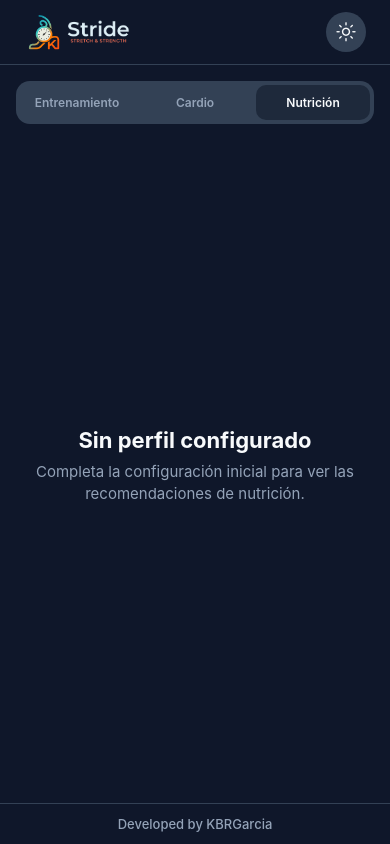
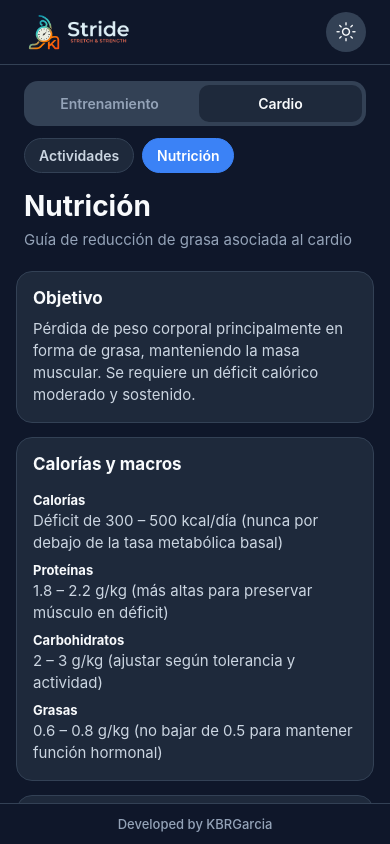
Before and after one commit to KBRGarcia/stride-app, a React Native app: screen /Cardio in a window 390 px wide. Both pictures are taken after a click on the button "Nutrición". Built offline with nearby package versions, Linux system fonts and the light colour scheme.

Commit message:
feat: Eliminar pantalla de nutrición y ajustar la navegación; se actualizan las pestañas principales y se mejora la gestión de la pantalla de cardio con un nuevo submenú para actividades y nutrición.

```diff
--- a/App.tsx
+++ b/App.tsx
@@ -9,7 +9,6 @@ import type { RootStackParamList } from './src/navigation/types';
 import CardioActivityScreen from './src/screens/CardioActivityScreen';
 import CardioScreen from './src/screens/CardioScreen';
 import HomeScreen from './src/screens/HomeScreen';
-import NutritionScreen from './src/screens/NutritionScreen';
 import ProfileScreen from './src/screens/ProfileScreen';
 import { BrandSplashScreen } from './src/screens/SplashScreen';
 import WelcomeScreen from './src/screens/WelcomeScreen';
@@ -86,7 +85,6 @@ function AppNavigator() {
         <Stack.Screen name="Home" component={HomeScreen} />
         <Stack.Screen name="Cardio" component={CardioScreen} />
         <Stack.Screen name="CardioActivity" component={CardioActivityScreen} />
-        <Stack.Screen name="Nutrition" component={NutritionScreen} />
         <Stack.Screen name="Workout" component={WorkoutScreen} />
       </Stack.Navigator>
     </NavigationContainer>
--- a/src/components/MainSectionTabs.tsx
+++ b/src/components/MainSectionTabs.tsx
@@ -6,7 +6,7 @@ import { Pressable, StyleSheet, Text, View } from 'react-native';
 import { useTheme } from '../hooks/useTheme';
 import type { RootStackParamList } from '../navigation/types';
 
-type MainSection = 'home' | 'cardio' | 'nutrition';
+type MainSection = 'home' | 'cardio';
 type MainNavigation = NativeStackNavigationProp<RootStackParamList>;
 
 interface MainSectionTabsProps {
@@ -16,11 +16,10 @@ interface MainSectionTabsProps {
 const TABS: ReadonlyArray<{
   id: MainSection;
   label: string;
-  route: 'Home' | 'Cardio' | 'Nutrition';
+  route: 'Home' | 'Cardio';
 }> = [
   { id: 'home', label: 'Entrenamiento', route: 'Home' },
   { id: 'cardio', label: 'Cardio', route: 'Cardio' },
-  { id: 'nutrition', label: 'Nutrición', route: 'Nutrition' },
 ];
 
 export function MainSectionTabs({ active }: MainSectionTabsProps) {
@@ -32,8 +31,8 @@ export function MainSectionTabs({ active }: MainSectionTabsProps) {
       StyleSheet.create({
         row: {
           flexDirection: 'row',
-          gap: 4,
-          marginHorizontal: 16,
+          gap: 8,
+          marginHorizontal: 24,
           marginTop: 16,
           marginBottom: 4,
           padding: 4,
@@ -44,17 +43,15 @@ export function MainSectionTabs({ active }: MainSectionTabsProps) {
           flex: 1,
           borderRadius: 10,
           paddingVertical: 10,
-          paddingHorizontal: 4,
           alignItems: 'center',
         },
         tabActive: {
           backgroundColor: colors.surface,
         },
         label: {
-          fontSize: 12,
+          fontSize: 14,
           fontWeight: '600',
           color: colors.textMuted,
-          textAlign: 'center',
         },
         labelActive: {
           color: colors.text,
@@ -81,13 +78,7 @@ export function MainSectionTabs({ active }: MainSectionTabsProps) {
             accessibilityState={{ selected: isActive }}
             accessibilityLabel={tab.label}
           >
-            <Text
-              style={[styles.label, isActive && styles.labelActive]}
-              numberOfLines={1}
-              adjustsFontSizeToFit
-            >
-              {tab.label}
-            </Text>
+            <Text style={[styles.label, isActive && styles.labelActive]}>{tab.label}</Text>
           </Pressable>
         );
       })}
--- /dev/null
+++ b/src/components/NutritionPanel.tsx
@@ -0,0 +1,82 @@
+import { useMemo } from 'react';
+import { ScrollView, StyleSheet, Text, View } from 'react-native';
+
+import { NutritionGuideContent } from './NutritionGuideContent';
+import { useTheme } from '../hooks/useTheme';
+import type { NutritionGuide } from '../models/types';
+
+interface NutritionPanelProps {
+  guide: NutritionGuide | null;
+  title: string;
+  subtitle: string;
+  emptyMessage?: string;
+}
+
+export function NutritionPanel({
+  guide,
+  title,
+  subtitle,
+  emptyMessage = 'Completa la configuración inicial para ver las recomendaciones de nutrición.',
+}: NutritionPanelProps) {
+  const { colors } = useTheme();
+
+  const styles = useMemo(
+    () =>
+      StyleSheet.create({
+        header: {
+          paddingHorizontal: 24,
+          paddingTop: 12,
+          paddingBottom: 8,
+        },
+        title: {
+          fontSize: 28,
+          fontWeight: '700',
+          color: colors.text,
+        },
+        subtitle: {
+          marginTop: 6,
+          fontSize: 15,
+          color: colors.textMuted,
+          lineHeight: 22,
+        },
+        content: {
+          paddingHorizontal: 16,
+          paddingTop: 12,
+          paddingBottom: 32,
+        },
+        centerContent: {
+          flex: 1,
+          alignItems: 'center',
+          justifyContent: 'center',
+          paddingHorizontal: 24,
+        },
+        emptyText: {
+          fontSize: 15,
+          color: colors.textMuted,
+          textAlign: 'center',
+          lineHeight: 22,
+        },
+      }),
+    [colors]
+  );
+
+  if (!guide) {
+    return (
+      <View style={styles.centerContent}>
+        <Text style={styles.emptyText}>{emptyMessage}</Text>
+      </View>
+    );
+  }
+
+  return (
+    <>
+      <View style={styles.header}>
+        <Text style={styles.title}>{title}</Text>
+        <Text style={styles.subtitle}>{subtitle}</Text>
+      </View>
+      <ScrollView contentContainerStyle={styles.content}>
+        <NutritionGuideContent guide={guide} />
+      </ScrollView>
+    </>
+  );
+}
--- /dev/null
+++ b/src/components/SectionSubmenu.tsx
@@ -0,0 +1,78 @@
+import { useMemo } from 'react';
+import { Pressable, StyleSheet, Text, View } from 'react-native';
+
+import { useTheme } from '../hooks/useTheme';
+
+export interface SubmenuOption<T extends string> {
+  id: T;
+  label: string;
+}
+
+interface SectionSubmenuProps<T extends string> {
+  options: ReadonlyArray<SubmenuOption<T>>;
+  active: T;
+  onChange: (id: T) => void;
+}
+
+export function SectionSubmenu<T extends string>({
+  options,
+  active,
+  onChange,
+}: SectionSubmenuProps<T>) {
+  const { colors } = useTheme();
+
+  const styles = useMemo(
+    () =>
+      StyleSheet.create({
+        row: {
+          flexDirection: 'row',
+          gap: 8,
+          marginHorizontal: 24,
+          marginTop: 8,
+          marginBottom: 4,
+        },
+        option: {
+          paddingVertical: 8,
+          paddingHorizontal: 14,
+          borderRadius: 20,
+          borderWidth: 1,
+          borderColor: colors.border,
+          backgroundColor: colors.surface,
+        },
+        optionActive: {
+          borderColor: colors.primary,
+          backgroundColor: colors.primary,
+        },
+        label: {
+          fontSize: 14,
+          fontWeight: '600',
+          color: colors.textSecondary,
+        },
+        labelActive: {
+          color: colors.primaryText,
+        },
+      }),
+    [colors]
+  );
+
+  return (
+    <View style={styles.row}>
+      {options.map((option) => {
+        const isActive = option.id === active;
+
+        return (
+          <Pressable
+            key={option.id}
+            style={[styles.option, isActive && styles.optionActive]}
+            onPress={() => onChange(option.id)}
+            accessibilityRole="button"
+            accessibilityState={{ selected: isActive }}
+            accessibilityLabel={option.label}
+          >
+            <Text style={[styles.label, isActive && styles.labelActive]}>{option.label}</Text>
+          </Pressable>
+        );
+      })}
+    </View>
+  );
+}
--- a/src/navigation/types.ts
+++ b/src/navigation/types.ts
@@ -6,6 +6,5 @@ export type RootStackParamList = {
   Home: undefined;
   Cardio: undefined;
   CardioActivity: { activityId: CardioActivityId };
-  Nutrition: undefined;
   Workout: { day: DayOfWeek };
 };
--- a/src/screens/CardioScreen.tsx
+++ b/src/screens/CardioScreen.tsx
@@ -1,12 +1,13 @@
 import { Ionicons } from '@expo/vector-icons';
 import { useNavigation } from '@react-navigation/native';
 import type { NativeStackNavigationProp } from '@react-navigation/native-stack';
-import { useMemo } from 'react';
+import { useMemo, useState } from 'react';
 import { Pressable, ScrollView, StyleSheet, Text, View } from 'react-native';
 
 import { AppShell } from '../components/AppShell';
 import { MainSectionTabs } from '../components/MainSectionTabs';
-import { NutritionGuideContent } from '../components/NutritionGuideContent';
+import { NutritionPanel } from '../components/NutritionPanel';
+import { SectionSubmenu } from '../components/SectionSubmenu';
 import { useTheme } from '../hooks/useTheme';
 import type { CardioActivityId } from '../models/types';
 import type { RootStackParamList } from '../navigation/types';
@@ -14,6 +15,7 @@ import { getCardioActivities } from '../utils/cardioData';
 import { getCardioNutritionGuide } from '../utils/nutritionData';
 
 type CardioNavigation = NativeStackNavigationProp<RootStackParamList, 'Cardio'>;
+type CardioSubmenu = 'activities' | 'nutrition';
 
 const ACTIVITY_ICONS: Record<CardioActivityId, string> = {
   jog: 'walk-outline',
@@ -21,9 +23,15 @@ const ACTIVITY_ICONS: Record<CardioActivityId, string> = {
   'rope-jump': 'pulse-outline',
 };
 
+const CARDIO_SUBMENU: ReadonlyArray<{ id: CardioSubmenu; label: string }> = [
+  { id: 'activities', label: 'Actividades' },
+  { id: 'nutrition', label: 'Nutrición' },
+];
+
 export default function CardioScreen() {
   const navigation = useNavigation<CardioNavigation>();
   const { colors } = useTheme();
+  const [submenu, setSubmenu] = useState<CardioSubmenu>('activities');
   const activities = getCardioActivities();
   const nutritionGuide = getCardioNutritionGuide();
 
@@ -63,7 +71,6 @@ export default function CardioScreen() {
           flexDirection: 'row',
           alignItems: 'center',
           justifyContent: 'space-between',
-          marginBottom: 8,
         },
         cardTitleRow: {
           flexDirection: 'row',
@@ -77,29 +84,11 @@ export default function CardioScreen() {
           fontWeight: '700',
           color: colors.text,
         },
-        cardDescription: {
-          fontSize: 14,
-          color: colors.textSecondary,
-          lineHeight: 20,
-        },
         cardMeta: {
-          marginTop: 10,
+          marginTop: 6,
+          marginLeft: 34,
           fontSize: 13,
-          fontWeight: '600',
-          color: colors.primary,
-        },
-        sectionTitle: {
-          fontSize: 18,
-          fontWeight: '700',
-          color: colors.text,
-          marginTop: 12,
-          marginBottom: 6,
-        },
-        sectionIntro: {
-          fontSize: 14,
           color: colors.textMuted,
-          lineHeight: 20,
-          marginBottom: 14,
         },
       }),
     [colors]
@@ -108,11 +97,19 @@ export default function CardioScreen() {
   return (
     <AppShell>
       <MainSectionTabs active="cardio" />
+      <SectionSubmenu options={CARDIO_SUBMENU} active={submenu} onChange={setSubmenu} />
+
+      {submenu === 'nutrition' ? (
+        <NutritionPanel
+          guide={nutritionGuide}
+          title="Nutrición"
+          subtitle="Guía de reducción de grasa asociada al cardio"
+        />
+      ) : (
+        <>
           <View style={styles.header}>
             <Text style={styles.title}>Cardio</Text>
-        <Text style={styles.subtitle}>
-          Planes de trote, ciclismo y salto de cuerda disponibles para cualquier perfil.
-        </Text>
+            <Text style={styles.subtitle}>Elige una actividad para ver el plan semanal.</Text>
           </View>
 
           <ScrollView contentContainerStyle={styles.content}>
@@ -120,7 +117,9 @@ export default function CardioScreen() {
               <Pressable
                 key={activity.id}
                 style={styles.card}
-            onPress={() => navigation.navigate('CardioActivity', { activityId: activity.id })}
+                onPress={() =>
+                  navigation.navigate('CardioActivity', { activityId: activity.id })
+                }
                 accessibilityRole="button"
                 accessibilityLabel={activity.title}
               >
@@ -135,18 +134,12 @@ export default function CardioScreen() {
                   </View>
                   <Ionicons name="chevron-forward" size={20} color={colors.textMuted} />
                 </View>
-            <Text style={styles.cardDescription}>{activity.descripcion}</Text>
                 <Text style={styles.cardMeta}>{activity.duracionEstimada}</Text>
               </Pressable>
             ))}
-
-        <Text style={styles.sectionTitle}>Nutrición para cardio</Text>
-        <Text style={styles.sectionIntro}>
-          El cardio se asocia con la reducción de grasa. Esta guía aplica a las tres
-          actividades, independientemente del objetivo elegido en el formulario.
-        </Text>
-        <NutritionGuideContent guide={nutritionGuide} />
           </ScrollView>
+        </>
+      )}
     </AppShell>
   );
 }
--- a/src/screens/HomeScreen.tsx
+++ b/src/screens/HomeScreen.tsx
@@ -1,18 +1,20 @@
 import { Ionicons } from '@expo/vector-icons';
 import { useNavigation } from '@react-navigation/native';
 import type { NativeStackNavigationProp } from '@react-navigation/native-stack';
-import { useMemo } from 'react';
+import { useMemo, useState } from 'react';
 import { FlatList, Pressable, StyleSheet, Text, View } from 'react-native';
 
 import { AppShell } from '../components/AppShell';
 import { DevResetProfileButton } from '../components/DevResetProfileButton';
 import { MainSectionTabs } from '../components/MainSectionTabs';
+import { NutritionPanel } from '../components/NutritionPanel';
+import { SectionSubmenu } from '../components/SectionSubmenu';
 import { useTheme } from '../hooks/useTheme';
 import type { DayOfWeek } from '../models/types';
 import type { RootStackParamList } from '../navigation/types';
 import { useAppStore } from '../stores/useAppStore';
-import { formatMuscleGroups } from '../utils/muscleGroups';
 import { getDayExercises } from '../utils/routinesData';
+import { getNutritionGuide, NUTRITION_GOAL_TITLES } from '../utils/nutritionData';
 import {
   getDayOfWeek,
   getDayScheduleStatus,
@@ -21,6 +23,7 @@ import {
 } from '../utils/weekSchedule';
 
 type HomeNavigation = NativeStackNavigationProp<RootStackParamList, 'Home'>;
+type HomeSubmenu = 'plan' | 'nutrition';
 
 const DAY_LABELS: Record<DayOfWeek, { short: string; full: string }> = {
   1: { short: 'Lun', full: 'Lunes' },
@@ -32,11 +35,18 @@ const DAY_LABELS: Record<DayOfWeek, { short: string; full: string }> = {
   7: { short: 'Dom', full: 'Domingo' },
 };
 
+const HOME_SUBMENU: ReadonlyArray<{ id: HomeSubmenu; label: string }> = [
+  { id: 'plan', label: 'Plan' },
+  { id: 'nutrition', label: 'Nutrición' },
+];
+
 export default function HomeScreen() {
   const navigation = useNavigation<HomeNavigation>();
   const recommendation = useAppStore((state) => state.recommendation);
+  const profile = useAppStore((state) => state.profile);
   const isDayCompleted = useAppStore((state) => state.isDayCompleted);
   const { colors } = useTheme();
+  const [submenu, setSubmenu] = useState<HomeSubmenu>('plan');
 
   const styles = useMemo(
     () =>
@@ -60,47 +70,43 @@ export default function HomeScreen() {
           paddingHorizontal: 16,
           paddingBottom: 24,
         },
-        row: {
-          gap: 12,
-          marginBottom: 12,
-        },
-        dayCard: {
-          flex: 1,
-          minHeight: 148,
+        dayRow: {
+          flexDirection: 'row',
+          alignItems: 'center',
           backgroundColor: colors.surface,
-          borderRadius: 16,
-          padding: 16,
+          borderRadius: 14,
+          paddingVertical: 14,
+          paddingHorizontal: 16,
           borderWidth: 1,
           borderColor: colors.border,
+          marginBottom: 10,
         },
-        dayCardCompleted: {
+        dayRowCompleted: {
           borderColor: colors.successBorder,
           backgroundColor: colors.successSurface,
         },
-        dayCardToday: {
+        dayRowToday: {
           borderColor: colors.primary,
-          backgroundColor: colors.surface,
         },
-        dayCardPreview: {
+        dayRowPreview: {
           backgroundColor: colors.surfaceSecondary,
         },
-        dayCardHeader: {
-          flexDirection: 'row',
-          justifyContent: 'space-between',
-          alignItems: 'center',
-          marginBottom: 8,
-        },
         dayShort: {
-          fontSize: 22,
+          width: 44,
+          fontSize: 16,
           fontWeight: '700',
           color: colors.text,
         },
+        dayInfo: {
+          flex: 1,
+        },
         dayFull: {
-          fontSize: 14,
-          color: colors.textSecondary,
-          marginBottom: 8,
+          fontSize: 16,
+          fontWeight: '600',
+          color: colors.text,
         },
-        exerciseCount: {
+        dayMeta: {
+          marginTop: 2,
           fontSize: 13,
           color: colors.textMuted,
         },
@@ -108,19 +114,13 @@ export default function HomeScreen() {
           fontSize: 12,
           fontWeight: '600',
           color: colors.textMuted,
-          marginTop: 4,
+          marginRight: 8,
         },
         statusLabelToday: {
           color: colors.primary,
         },
         statusLabelCompleted: {
           color: colors.success,
-        },
-        muscleGroups: {
-          fontSize: 12,
-          color: colors.textSecondary,
-          marginTop: 6,
-          lineHeight: 16,
         },
         centerContent: {
           flex: 1,
@@ -145,10 +145,24 @@ export default function HomeScreen() {
     [colors]
   );
 
-  if (!recommendation) {
+  const nutritionGuide = profile ? getNutritionGuide(profile.goal) : null;
+
   return (
     <AppShell>
       <MainSectionTabs active="home" />
+      <SectionSubmenu options={HOME_SUBMENU} active={submenu} onChange={setSubmenu} />
+
+      {submenu === 'nutrition' ? (
+        <NutritionPanel
+          guide={nutritionGuide}
+          title="Nutrición"
+          subtitle={
+            profile
+              ? `Guía para ${NUTRITION_GOAL_TITLES[profile.goal].toLowerCase()}`
+              : 'Según tu plan de entrenamiento'
+          }
+        />
+      ) : !recommendation ? (
         <View style={styles.centerContent}>
           <Text style={styles.errorTitle}>No hay rutina disponible</Text>
           <Text style={styles.errorText}>
@@ -156,25 +170,16 @@ export default function HomeScreen() {
           </Text>
           <DevResetProfileButton />
         </View>
-      </AppShell>
-    );
-  }
-
-  const sortedDays = [...recommendation.weeklyRoutine].sort((a, b) => a.day - b.day);
-
-  return (
-    <AppShell>
-      <MainSectionTabs active="home" />
+      ) : (
+        <>
           <View style={styles.header}>
             <Text style={styles.title}>Tu semana</Text>
-        <Text style={styles.subtitle}>Plan de entrenamiento personalizado</Text>
+            <Text style={styles.subtitle}>Elige un día para entrenar</Text>
           </View>
 
           <FlatList
-        data={sortedDays}
+            data={[...recommendation.weeklyRoutine].sort((a, b) => a.day - b.day)}
             keyExtractor={(item) => String(item.day)}
-        numColumns={2}
-        columnWrapperStyle={styles.row}
             contentContainerStyle={styles.listContent}
             ListFooterComponent={<DevResetProfileButton />}
             renderItem={({ item }) => {
@@ -189,7 +194,7 @@ export default function HomeScreen() {
                   ? 'checkmark-circle'
                   : status === 'today'
                     ? 'fitness'
-                : 'list-outline';
+                    : 'chevron-forward';
 
               const iconColor =
                 status === 'completed'
@@ -201,24 +206,18 @@ export default function HomeScreen() {
               return (
                 <Pressable
                   style={[
-                styles.dayCard,
-                status === 'completed' && styles.dayCardCompleted,
-                status === 'today' && styles.dayCardToday,
-                !canStart && !completed && styles.dayCardPreview,
+                    styles.dayRow,
+                    status === 'completed' && styles.dayRowCompleted,
+                    status === 'today' && styles.dayRowToday,
+                    !canStart && !completed && styles.dayRowPreview,
                   ]}
                   onPress={() => navigation.navigate('Workout', { day: item.day })}
                 >
-              <View style={styles.dayCardHeader}>
                   <Text style={styles.dayShort}>{labels.short}</Text>
-                <Ionicons name={iconName} size={22} color={iconColor} />
+                  <View style={styles.dayInfo}>
+                    <Text style={styles.dayFull}>{labels.full}</Text>
+                    <Text style={styles.dayMeta}>{getDayExercises(item).length} ejercicios</Text>
                   </View>
-              <Text style={styles.dayFull}>{labels.full}</Text>
-              <Text style={styles.exerciseCount}>
-                {getDayExercises(item).length} ejercicios
-              </Text>
-              <Text style={styles.muscleGroups}>
-                {formatMuscleGroups(getDayExercises(item))}
-              </Text>
                   <Text
                     style={[
                       styles.statusLabel,
@@ -228,10 +227,13 @@ export default function HomeScreen() {
                   >
                     {getDayStatusLabel(status, { canRepeat: completed && isToday })}
                   </Text>
+                  <Ionicons name={iconName} size={20} color={iconColor} />
                 </Pressable>
               );
             }}
           />
+        </>
+      )}
     </AppShell>
   );
 }
--- a/src/screens/NutritionScreen.tsx
+++ /dev/null
@@ -1,93 +0,0 @@
-import { useMemo } from 'react';
-import { ScrollView, StyleSheet, Text, View } from 'react-native';
-
-import { AppShell } from '../components/AppShell';
-import { MainSectionTabs } from '../components/MainSectionTabs';
-import { NutritionGuideContent } from '../components/NutritionGuideContent';
-import { useTheme } from '../hooks/useTheme';
-import { useAppStore } from '../stores/useAppStore';
-import { getNutritionGuide, NUTRITION_GOAL_TITLES } from '../utils/nutritionData';
-
-export default function NutritionScreen() {
-  const profile = useAppStore((state) => state.profile);
-  const { colors } = useTheme();
-
-  const styles = useMemo(
-    () =>
-      StyleSheet.create({
-        header: {
-          paddingHorizontal: 24,
-          paddingTop: 12,
-          paddingBottom: 8,
-        },
-        title: {
-          fontSize: 28,
-          fontWeight: '700',
-          color: colors.text,
-        },
-        subtitle: {
-          marginTop: 6,
-          fontSize: 15,
-          color: colors.textMuted,
-          lineHeight: 22,
-        },
-        content: {
-          paddingHorizontal: 16,
-          paddingTop: 12,
-          paddingBottom: 32,
-        },
-        centerContent: {
-          flex: 1,
-          alignItems: 'center',
-          justifyContent: 'center',
-          paddingHorizontal: 24,
-        },
-        errorTitle: {
-          fontSize: 22,
-          fontWeight: '700',
-          color: colors.text,
-          marginBottom: 8,
-          textAlign: 'center',
-        },
-        errorText: {
-          fontSize: 15,
-          color: colors.textMuted,
-          textAlign: 'center',
-          lineHeight: 22,
-        },
-      }),
-    [colors]
-  );
-
-  if (!profile) {
-    return (
-      <AppShell>
-        <MainSectionTabs active="nutrition" />
-        <View style={styles.centerContent}>
-          <Text style={styles.errorTitle}>Sin perfil configurado</Text>
-          <Text style={styles.errorText}>
-            Completa la configuración inicial para ver las recomendaciones de nutrición.
-          </Text>
-        </View>
-      </AppShell>
-    );
-  }
-
-  const guide = getNutritionGuide(profile.goal);
-
-  return (
-    <AppShell>
-      <MainSectionTabs active="nutrition" />
-      <View style={styles.header}>
-        <Text style={styles.title}>Nutrición</Text>
-        <Text style={styles.subtitle}>
-          Guía para {NUTRITION_GOAL_TITLES[profile.goal].toLowerCase()}
-        </Text>
-      </View>
-
-      <ScrollView contentContainerStyle={styles.content}>
-        <NutritionGuideContent guide={guide} />
-      </ScrollView>
-    </AppShell>
-  );
-}
```
Also changed, not shown: src/screens/CardioActivityScreen.tsx (+10 -10 lines). Lines whose indentation alone changed are shown as unchanged.
